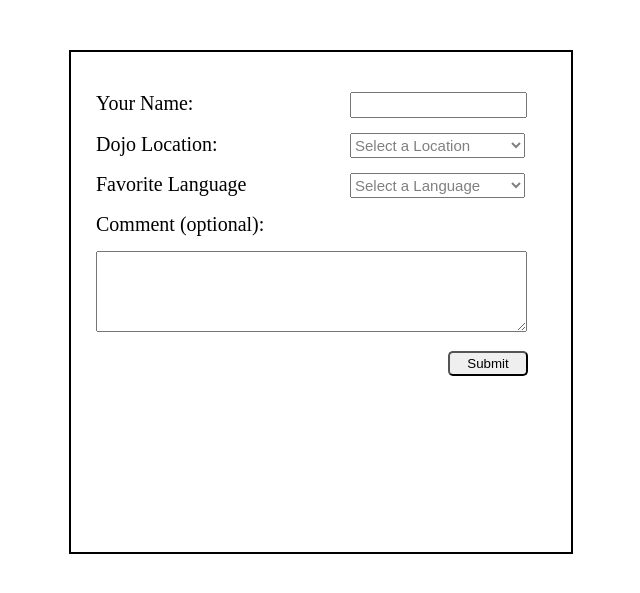
After one commit to mikeybags/cdPython, a Flask app: template flask_fun/dojo_survey/templates/index.html in a window 1280 px wide. The commit adds this page. Shown: the top 593 px of the page, without its empty margins (319-959 px from the left). Run offline with Flask 2, Linux system fonts and the light colour scheme; the template is opened without the code that fills it, so the values that code supplies are empty.

Commit message:
addingd dojo survey, modified landing page

```diff
--- /dev/null
+++ b/flask_fun/dojo_survey/server.py
@@ -0,0 +1,18 @@
+from flask import Flask, render_template, redirect, request
+
+app = Flask(__name__)
+
+@app.route('/')
+def index():
+    return render_template('index.html')
+
+@app.route('/result', methods=["POST"])
+def info():
+    print "Got User Info"
+    name = request.form["name"]
+    location = request.form["location"]
+    language = request.form["language"]
+    comment = request.form["comment"]
+    return render_template('result.html', name=name , location=location, language=language, comment=comment)
+
+app.run(debug=True)
--- /dev/null
+++ b/flask_fun/dojo_survey/static/css/styles.css
@@ -0,0 +1,57 @@
+* {
+
+}
+
+#wrapper {
+  width: 600px;
+  margin: 0 auto
+}
+
+#form_area {
+  width: 500px;
+  height: 500px;
+  margin: 50px auto;
+  border: 2px solid black;
+}
+
+form {
+  margin: 25px
+}
+
+label {
+  margin-top: 15px;
+  display: inline-block;
+  width: 250px;
+  font-size: 20px;
+}
+
+form input {
+  width: 169px;
+  margin-top: 15px;
+  line-height: 20px;
+  font-size: 15px;
+}
+
+form select {
+  width: 175px;
+  margin-top: 15px;
+  height: 25px;
+  font-size: 15px;
+}
+
+select:invalid {
+  color: gray;
+}
+
+textarea {
+  width: 425px;
+  margin-top: 15px;
+}
+
+button {
+  margin-left: 352px;
+  height: 25px;
+  width: 80px;
+  margin-top: 15px;
+  border-radius: 5px;
+}
--- /dev/null
+++ b/flask_fun/dojo_survey/templates/index.html
@@ -0,0 +1,45 @@
+<!DOCTYPE html>
+<html lang="en">
+  <head>
+    <meta charset="utf-8">
+    <meta content="survey using forms, flask, and python" name="Dojo Survey">
+    <link rel="stylesheet" type="text/css" href="{{ url_for('static', filename='css/styles.css') }}">
+    <title>Dojo Survey Index</title>
+  </head>
+  <body>
+    <div id="wrapper">
+      <div id="form_area">
+        <form action="/result" method="post">
+          <label>
+            Your Name:
+          </label>
+          <input type="text" name="name"></br>
+          <label>
+            Dojo Location:
+          </label>
+          <select required name="location">
+            <option value="" disabled selected hidden>Select a Location</option>
+            <option value="Chicago">Chicago</option>
+            <option value="Dallas">Dallas</option>
+            <option value="San Francisco">San Francisco</option>
+            <option value="Seattle">Seattle</option>
+          </select></br>
+          <label>
+            Favorite Language
+          </label>
+          <select required name="language">
+            <option value="" disabled selected hidden>Select a Language</option>
+            <option value="JavaScript">JavaScript</option>
+            <option value="Python">Python</option>
+            <option value="Ruby">Ruby</option>
+          </select></br>
+          <label>
+            Comment (optional):
+          </label></br>
+          <textarea rows="5" name="comment"></textarea></br>
+          <button type="submit">Submit</button>
+        </form>
+      </div><!-- end form area -->
+    </div><!-- end wrapper -->
+  </body>
+</html>
--- a/flask_fun/landing_page/landing.py
+++ b/flask_fun/landing_page/landing.py
@@ -13,4 +13,4 @@ def ninja_info():
 def dojo_form():
     return render_template('dojos.html')
 
-app.run(debug="True")
+app.run(debug=True)
```
Also changed, not shown: flask_fun/dojo_survey/templates/result.html (added, +18 -0 lines), flask_fun/form_test/server.py (added, +15 -0 lines), flask_fun/form_test/templates/index.html (added, +16 -0 lines), flask_fun/landing_page/templates/index.html (+7 -0 lines), flask_fun/dojo_survey/static/js/script.js (added), 3 other files.
